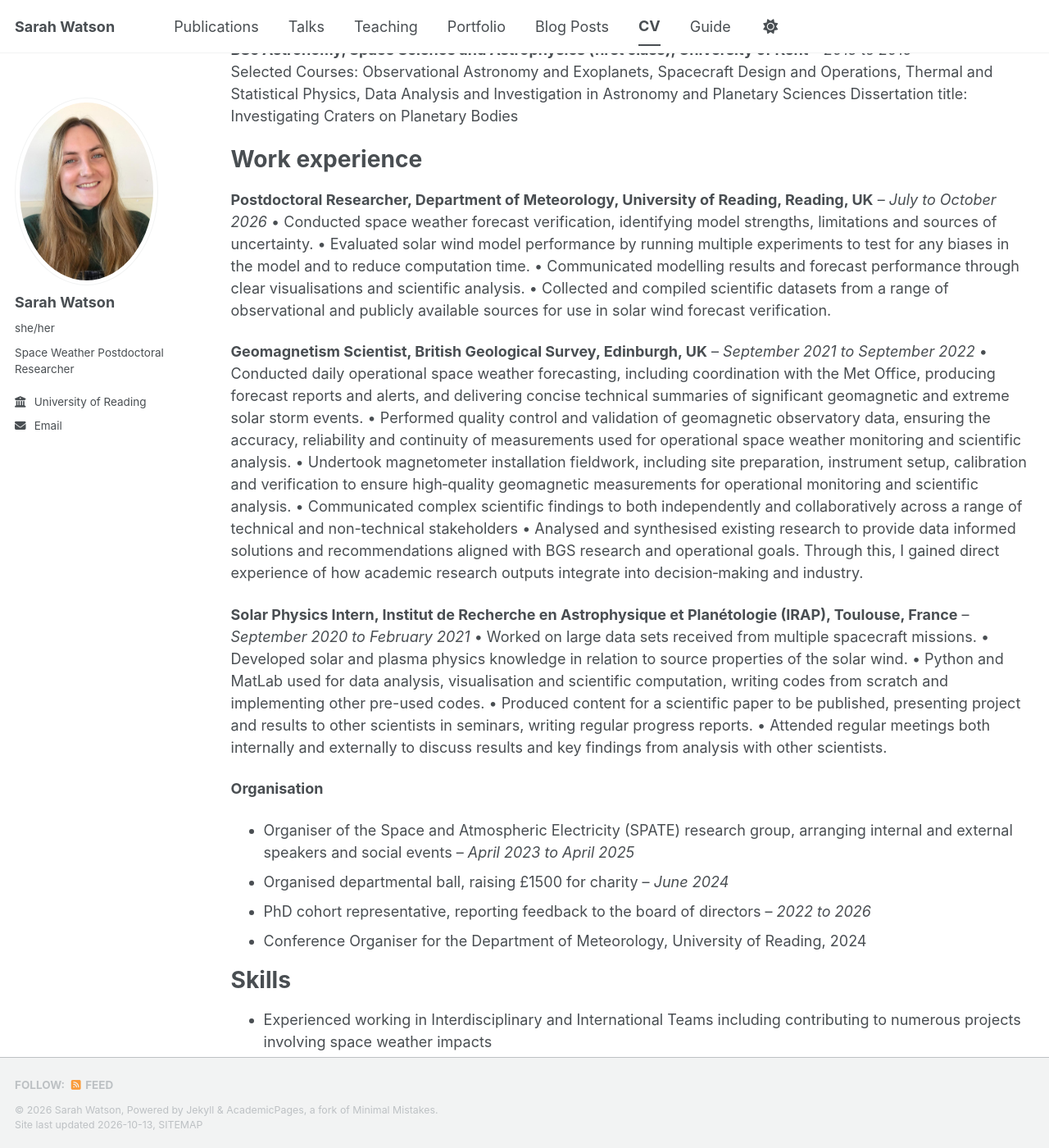
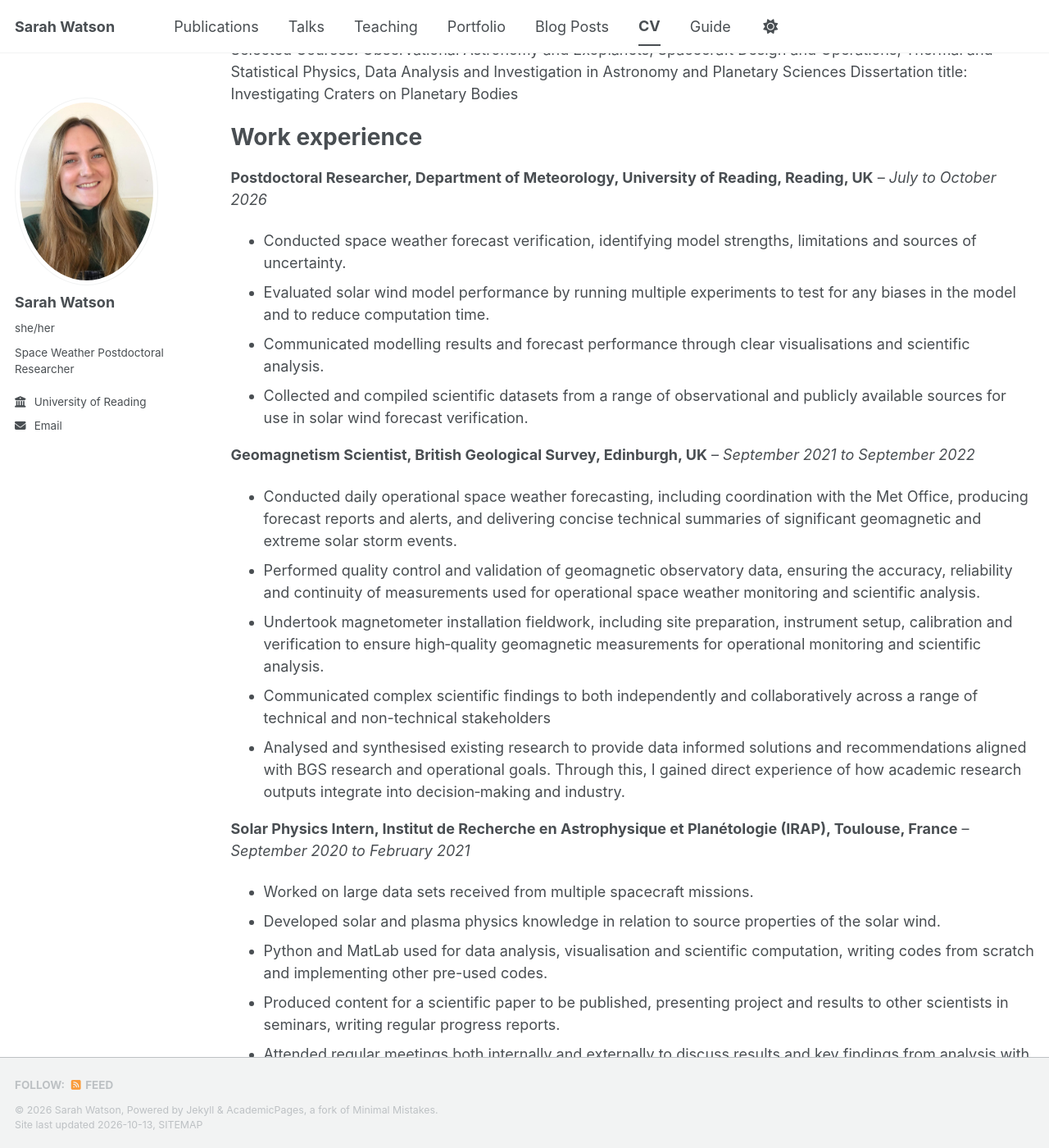
Before and after one commit to SarahRWatson/SarahRWatson, a Jekyll site: the page built from _pages/cv.md, in a window 1280 px wide and 1400 px high, scrolled down 687 px. Shown: the whole window at 82% size. Built offline with Jekyll 4.4.1, drawn with Linux system fonts in a browser that asks for light colours; a style sheet for code colours, icons or effects is not loaded; some of the changed text lies outside the part shown.

Commit message:
Update cv.md

```diff
--- a/_pages/cv.md
+++ b/_pages/cv.md
@@ -35,24 +35,24 @@ Dissertation title: Investigating Craters on Planetary Bodies
 Work experience
 ======
 **Postdoctoral Researcher, Department of Meteorology, University of Reading, Reading, UK** -- *July to October 2026*
-•	Conducted space weather forecast verification, identifying model strengths, limitations and sources of uncertainty.
-•	Evaluated solar wind model performance by running multiple experiments to test for any biases in the model and to reduce computation time.
-•	Communicated modelling results and forecast performance through clear visualisations and scientific analysis.
-•	Collected and compiled scientific datasets from a range of observational and publicly available sources for use in solar wind forecast verification.
+* Conducted space weather forecast verification, identifying model strengths, limitations and sources of uncertainty.
+* Evaluated solar wind model performance by running multiple experiments to test for any biases in the model and to reduce computation time.
+* Communicated modelling results and forecast performance through clear visualisations and scientific analysis.
+* Collected and compiled scientific datasets from a range of observational and publicly available sources for use in solar wind forecast verification.
 
 **Geomagnetism Scientist, British Geological Survey, Edinburgh, UK** -- *September 2021 to September 2022*
-•	Conducted daily operational space weather forecasting, including coordination with the Met Office, producing forecast reports and alerts, and delivering concise technical summaries of significant geomagnetic and extreme solar storm events.
-•	Performed quality control and validation of geomagnetic observatory data, ensuring the accuracy, reliability and continuity of measurements used for operational space weather monitoring and scientific analysis.
-•	Undertook magnetometer installation fieldwork, including site preparation, instrument setup, calibration and verification to ensure high‑quality geomagnetic measurements for operational monitoring and scientific analysis.
-•	Communicated complex scientific findings to both independently and collaboratively across a range of technical and non-technical stakeholders
-•	Analysed and synthesised existing research to provide data informed solutions and recommendations aligned with BGS research and operational goals. Through this, I gained direct experience of how academic research outputs integrate into decision‑making and industry.
+* Conducted daily operational space weather forecasting, including coordination with the Met Office, producing forecast reports and alerts, and delivering concise technical summaries of significant geomagnetic and extreme solar storm events.
+* Performed quality control and validation of geomagnetic observatory data, ensuring the accuracy, reliability and continuity of measurements used for operational space weather monitoring and scientific analysis.
+* Undertook magnetometer installation fieldwork, including site preparation, instrument setup, calibration and verification to ensure high‑quality geomagnetic measurements for operational monitoring and scientific analysis.
+* Communicated complex scientific findings to both independently and collaboratively across a range of technical and non-technical stakeholders
+* Analysed and synthesised existing research to provide data informed solutions and recommendations aligned with BGS research and operational goals. Through this, I gained direct experience of how academic research outputs integrate into decision‑making and industry.
 
 **Solar Physics Intern, Institut de Recherche en Astrophysique et Planétologie (IRAP), Toulouse, France** -- *September 2020 to February 2021*
-•	Worked on large data sets received from multiple spacecraft missions.
-•	Developed solar and plasma physics knowledge in relation to source properties of the solar wind.
-•	Python and MatLab used for data analysis, visualisation and scientific computation, writing codes from scratch and implementing other pre-used codes.
-•	Produced content for a scientific paper to be published, presenting project and results to other scientists in seminars, writing regular progress reports.
-•	Attended regular meetings both internally and externally to discuss results and key findings from analysis with other scientists.
+* Worked on large data sets received from multiple spacecraft missions.
+* Developed solar and plasma physics knowledge in relation to source properties of the solar wind.
+* Python and MatLab used for data analysis, visualisation and scientific computation, writing codes from scratch and implementing other pre-used codes.
+* Produced content for a scientific paper to be published, presenting project and results to other scientists in seminars, writing regular progress reports.
+* Attended regular meetings both internally and externally to discuss results and key findings from analysis with other scientists.
 
 **Organisation**
 
@@ -88,25 +88,25 @@ Professional Societies
 
 First Author Publications
 ======
-Watson, S. et al. (2025) ‘Statistical Analysis of Comet Disconnection Events Using STEREO HI and a Data-assimilative Solar Wind Model’, The Astrophysical Journal, 982(2), p. 66. Available at: https://doi.org/10.3847/1538-4357/adb978.
-Watson, S.R. et al. (2024) ‘Solar Wind Interactions with Comet C/2021 A1 Using STEREO HI and a Data-assimilative Solar Wind Model’, The Astrophysical Journal, 970(2), p. 101. Available at: https://doi.org/10.3847/1538-4357/ad50cf.
-Watson, S. and Scott, C. (2023) ‘A comet’s tale’, Astronomy & Geophysics, 64(6), p. 6.12-6.14. Available at: https://doi.org/10.1093/astrogeo/atad053.
+* Watson, S. et al. (2025) ‘Statistical Analysis of Comet Disconnection Events Using STEREO HI and a Data-assimilative Solar Wind Model’, The Astrophysical Journal, 982(2), p. 66. Available at: https://doi.org/10.3847/1538-4357/adb978.
+* Watson, S.R. et al. (2024) ‘Solar Wind Interactions with Comet C/2021 A1 Using STEREO HI and a Data-assimilative Solar Wind Model’, The Astrophysical Journal, 970(2), p. 101. Available at: https://doi.org/10.3847/1538-4357/ad50cf.
+* Watson, S. and Scott, C. (2023) ‘A comet’s tale’, Astronomy & Geophysics, 64(6), p. 6.12-6.14. Available at: https://doi.org/10.1093/astrogeo/atad053.
 
 
 Talks
 ======
-Comet Plasma Meeting, Northumbria, UK, 2026 (Oral Presentation)
-MIST Online Seminar Series, Online, 2026 (Oral Presentation)
-European Space Weather Week (ESWW25), Umea, Sweden, 2025 (Oral Presentation)
-UK Space Weather and Space Environment III (UKSWSE), Sheffield, 2025 (Oral Presentation, Invited Speaker)
-Spring MIST Conference, Leicester, 2025 (Poster Presentation)
-Comet Seminar Series, Online, 2025 (Oral Presentation)
-Second Year Quo Vadis Conference, University of Reading, 2024 (Oral Presentation)
-Newbury Astronomical Society, Newbury, 2024 (Oral Presentation, Invited Speaker)
-Autumn MIST Conference, Birmingham, 2024 (Poster Presentation)
-Third Year Poster Presentation Conference, University of Reading, 2024 (Poster Presentation)
-NAM Conference, Hull, 2024 (Poster Presentation)
-Meteorology Away Day, University of Reading, 2024 (Poster Presentation)
-Spring MIST Conference, Birmingham, 2023 (Poster Presentation)
-Parker Solar Probe Scholars Conference, Online, 2023 (Oral Presentation)
-RAS Specialist Meeting-Comets, London, 2023 (Oral Presentation)
+* Comet Plasma Meeting, Northumbria, UK, 2026 (Oral Presentation)
+* MIST Online Seminar Series, Online, 2026 (Oral Presentation)
+* European Space Weather Week (ESWW25), Umea, Sweden, 2025 (Oral Presentation)
+* UK Space Weather and Space Environment III (UKSWSE), Sheffield, 2025 (Oral Presentation, Invited Speaker)
+* Spring MIST Conference, Leicester, 2025 (Poster Presentation)
+* Comet Seminar Series, Online, 2025 (Oral Presentation)
+* Second Year Quo Vadis Conference, University of Reading, 2024 (Oral Presentation)
+* Newbury Astronomical Society, Newbury, 2024 (Oral Presentation, Invited Speaker)
+* Autumn MIST Conference, Birmingham, 2024 (Poster Presentation)
+* Third Year Poster Presentation Conference, University of Reading, 2024 (Poster Presentation)
+* NAM Conference, Hull, 2024 (Poster Presentation)
+* Meteorology Away Day, University of Reading, 2024 (Poster Presentation)
+* Spring MIST Conference, Birmingham, 2023 (Poster Presentation)
+* Parker Solar Probe Scholars Conference, Online, 2023 (Oral Presentation)
+* RAS Specialist Meeting-Comets, London, 2023 (Oral Presentation)
```
Also changed, not shown: other parts of _pages/cv.md (+1 -1 lines).
